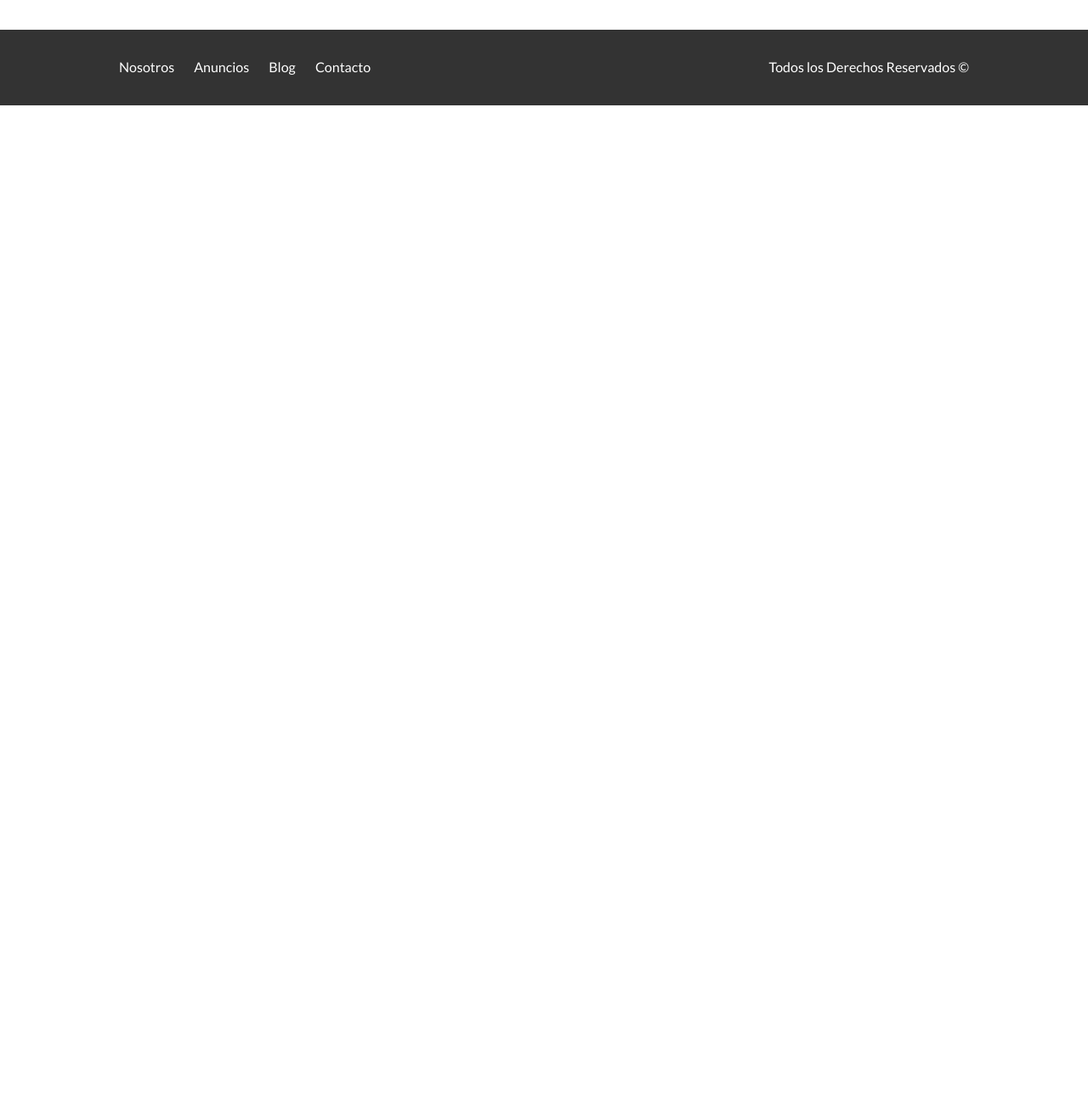
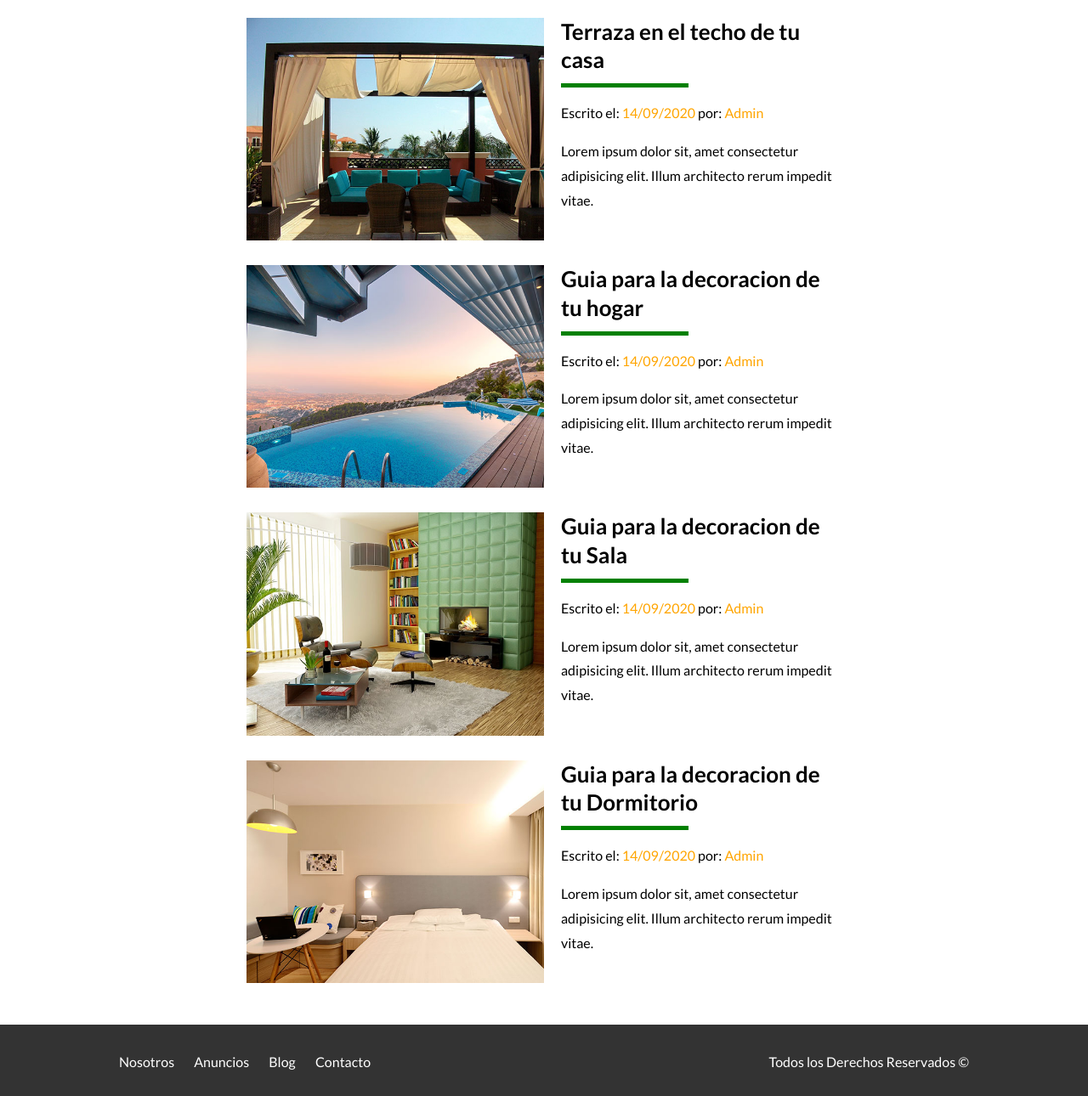
Before and after one commit to yamgit2018/bienesRAicesReload, a plain HTML site: page blog.html in a window 1280 px wide. Shown: the part 246-1536 px from the top of the page at 85% size. Before the commit the page ends 800 px from the top, so only its background shows below. Drawn offline with Linux system fonts and the light colour scheme.

Commit message:
Terminamos la pagina Blog y entrada.html.

```diff
--- a/blog.html
+++ b/blog.html
@@ -25,8 +25,59 @@
             </div>
         </header>
 
-        <main class="contenedor seccion">
-            <h1 class="fw-300 centrar-texto">Blog</h1>
+        <main class="contenedor seccion contenido-centrado">
+            <h1 class="fw-300 centrar-texto">Nuestro Blog</h1>
+            <article class="entrada-blog">
+                <div class="imagen-blog">
+                    <img src="img/blog1.jpg" alt="Entrada1">
+                </div>
+                <div class="texto-blog">
+                    <a href="enlace.html">
+                        <h4 class="no-margin">Terraza en el techo de tu casa</h4>
+                    </a>
+                    <p>Escrito el: <span>14/09/2020</span>  por: <span>Admin</span></p>
+                    <p>Lorem ipsum dolor sit, amet consectetur adipisicing elit. Illum architecto rerum impedit vitae.</p>
+                </div>
+            </article>
+
+            <article class="entrada-blog">
+                <div class="imagen-blog">
+                    <img src="img/blog2.jpg" alt="Entrada2">
+                </div>
+                <div class="texto-blog">
+                    <a href="enlace.html">
+                        <h4 class="no-margin">Guia para la decoracion de tu hogar</h4>
+                    </a>
+                    <p>Escrito el: <span>14/09/2020</span>  por: <span>Admin</span></p>
+                    <p>Lorem ipsum dolor sit, amet consectetur adipisicing elit. Illum architecto rerum impedit vitae.</p>
+                </div>
+            </article>
+
+            <article class="entrada-blog">
+                <div class="imagen-blog">
+                    <img src="img/blog3.jpg" alt="Entrada3">
+                </div>
+                <div class="texto-blog">
+                    <a href="enlace.html">
+                        <h4 class="no-margin">Guia para la decoracion de tu Sala</h4>
+                    </a>
+                    <p>Escrito el: <span>14/09/2020</span>  por: <span>Admin</span></p>
+                    <p>Lorem ipsum dolor sit, amet consectetur adipisicing elit. Illum architecto rerum impedit vitae.</p>
+                </div>
+            </article>
+
+            <article class="entrada-blog">
+                <div class="imagen-blog">
+                    <img src="img/blog4.jpg" alt="Entrada4">
+                </div>
+                <div class="texto-blog">
+                    <a href="enlace.html">
+                        <h4 class="no-margin">Guia para la decoracion de tu Dormitorio</h4>
+                    </a>
+                    <p>Escrito el: <span>14/09/2020</span>  por: <span>Admin</span></p>
+                    <p>Lorem ipsum dolor sit, amet consectetur adipisicing elit. Illum architecto rerum impedit vitae.</p>
+                </div>
+            </article>
 
         </main>
 
```
Also changed, not shown: enlace.html (added, +54 -0 lines).
